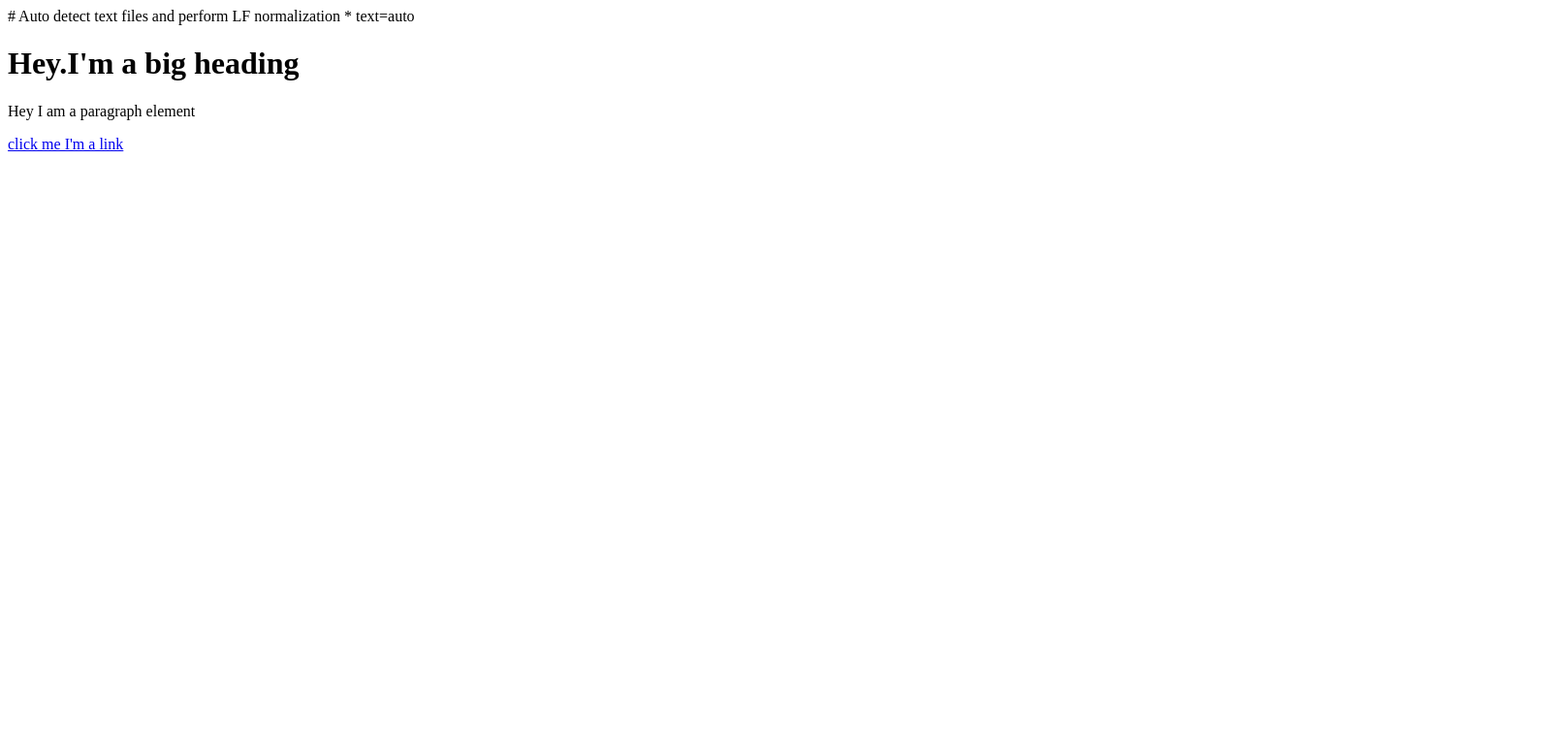
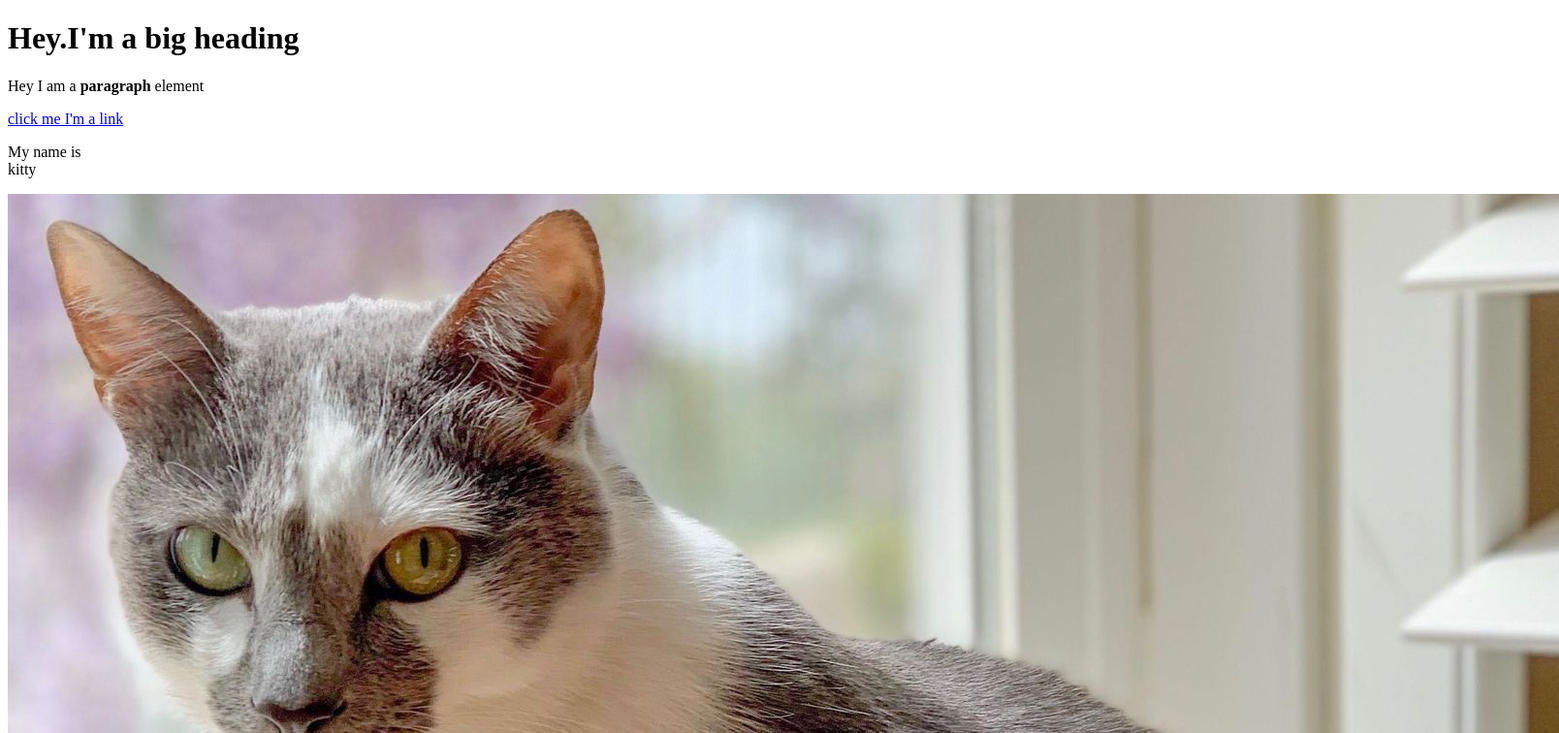
Before and after one commit to Shashankpg/cartoon-hero, a plain HTML site: page test.html in a window 1280 px wide. Shown: the top 756 px of the page at 97% size, 1608 px wide, since content can reach past the window. Drawn offline with Linux system fonts and the light colour scheme.

Commit message:
added a cat image and a few more elements

```diff
--- a/test.html
+++ b/test.html
@@ -1,5 +1,15 @@
-# Auto detect text files and perform LF normalization
-* text=auto
-<h1>Hey.I'm a big heading</h1>
-<p>Hey I am a paragraph element</p>
-<a href="https://www.google.com/" target="_blank" title="Lets go to google">click me I'm a link</a>
+
+<!DOCTYPE html>
+<html>
+<head>
+	<title>Test page</title>
+</head>
+<body>
+
+	<h1>Hey.I'm a big heading</h1>
+	<p>Hey I am a <b>paragraph</b> element</p>
+	<a href="https://www.google.com/" target="_blank" title="Lets go to google">click me I'm a link</a>
+	<p>My name is <br>kitty</p>
+	<img src="img/cat.jpg">
+</body>
+</html>
```
Also changed, not shown: img/cat.jpg (added).
